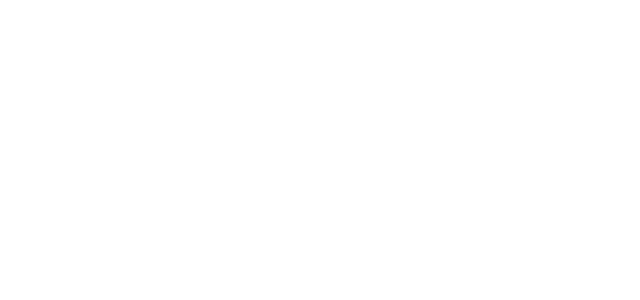
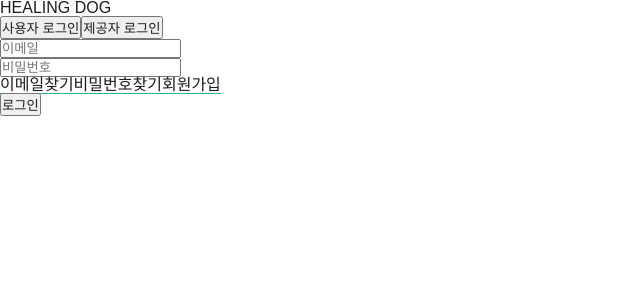
Before and after one commit to ddol82/HealingDog-React, a React (Create React App) app: page /login in a window 1280 px wide. Before the commit this address had no page. Shown: the top 300 px of the page, without its empty margins (0-640 px from the left). Built offline with nearby package versions, Linux system fonts and the light colour scheme.

Commit message:
🎉 init: Login,Register작성
Login return부분 뼈대작성

```diff
--- a/src/App.js
+++ b/src/App.js
@@ -11,6 +11,8 @@
 import LayoutProvider from "./layouts/LayoutProvider";
 import LayoutUser from "./layouts/LayoutUser";
 import Review from "./components/review/Review";
+import Login from "./pages/login/Login";
+import Register from "./pages/login/Register";
 function App() {
   return (
     <BrowserRouter>
@@ -32,6 +34,8 @@
           <Route path="/boarding" element={<Boarding />} />
           <Route path="/kindergarden" element={<Kindergarden />} /> */}
         </Route>
+        <Route path="/login" element={<Login />} />
+        <Route path="/register" element={<Register />} />
       </Routes>
     </BrowserRouter>
   );
--- /dev/null
+++ b/src/pages/login/Login.jsx
@@ -0,0 +1,47 @@
+import { NavLink } from "react-router-dom";
+
+function Login() {
+  return (
+    <div>
+      <div>
+        <div>
+          <div>
+            <h1>HEALING DOG</h1>
+          </div>
+          <div>
+            <button>사용자 로그인</button>
+            <button>제공자 로그인</button>
+          </div>
+          <div>
+            <div>
+              <input
+                type="text"
+                name="email"
+                placeholder="이메일"
+                autoComplete="off"
+              />
+            </div>
+            <div>
+              <input
+                type="password"
+                name="userPassword"
+                placeholder="비밀번호"
+                autoComplete="off"
+              />
+            </div>
+            <div>
+              <NavLink>이메일찾기</NavLink>
+              <NavLink>비밀번호찾기</NavLink>
+              <NavLink>회원가입</NavLink>
+            </div>
+            <div>
+              <button>로그인</button>
+            </div>
+          </div>
+        </div>
+      </div>
+    </div>
+  );
+}
+
+export default Login;
--- /dev/null
+++ b/src/pages/login/Register.jsx
@@ -0,0 +1,4 @@
+function Register() {
+  return <></>;
+}
+export default Register;
```
